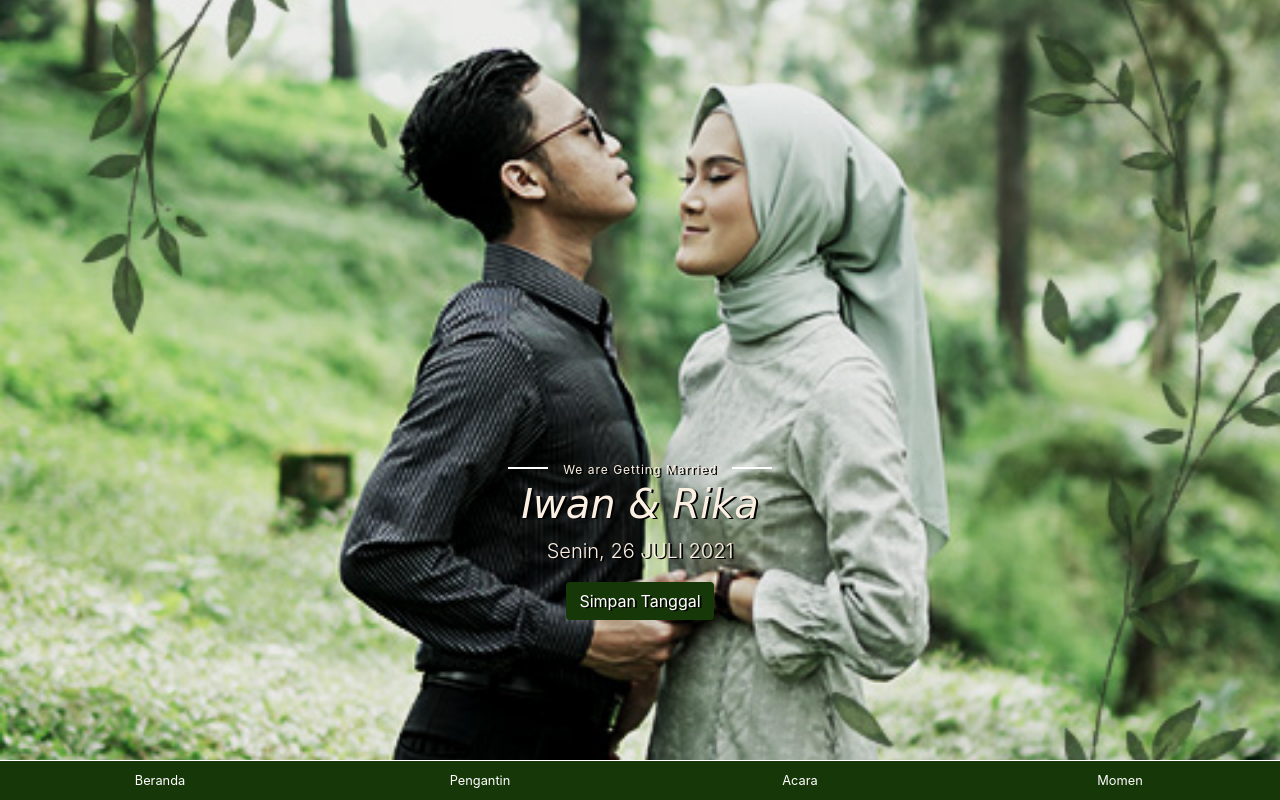
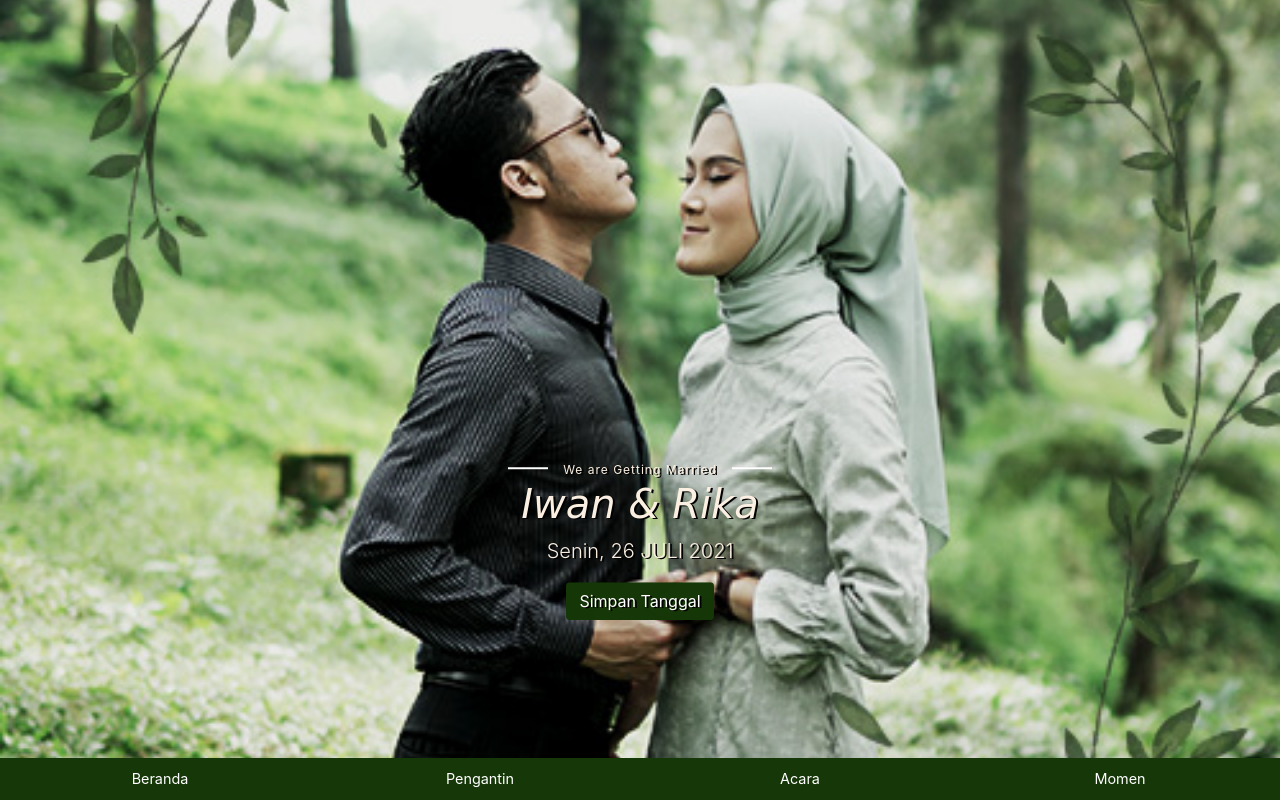
Before and after one commit to happilyafter/iwan-rika, a plain HTML site: page index.html in a window 1280 px wide. Both pictures are taken after a click on the button "Buka Undangan". Drawn offline with nearby package versions, Linux system fonts and the light colour scheme; a web font is replaced by a local one.

Commit message:
commit fix kedua

```diff
--- a/dist/css/main.css
+++ b/dist/css/main.css
@@ -83,7 +83,7 @@
 
     text-align: center;
     color: white;
-    font-size: .8rem;
+    font-size: .9rem;
 
     transition: all 0.3s ease;
     text-decoration: none;
--- a/dist/js/main.js
+++ b/dist/js/main.js
@@ -6,10 +6,12 @@ function openPage(pageName, elmnt, color) {
     tabcontent = document.getElementsByClassName("tabcontent");
     for (i = 0; i < tabcontent.length; i++) {
         tabcontent[i].style.display = "none";
+
     }
     tablinks = document.getElementsByClassName("tablink");
     for (i = 0; i < tablinks.length; i++) {
         tablinks[i].style.backgroundColor = "";
+
     }
     document.getElementById(pageName).style.display = "block";
     elmnt.style.backgroundColor = color;
@@ -47,11 +49,10 @@ function openPage(pageName, elmnt, color) {
 
     // otomasi music
     $('#modal-open').click(function() {
-        // musik.play();
+        //AOS Initialization
+        AOS.init();
+        musik.play();
     });
-
-    //AOS Initialization
-    AOS.init();
 
 
 })(jQuery);
--- a/index.html
+++ b/index.html
@@ -9,6 +9,7 @@
     <!-- Vendor CSS -->
     <link rel="stylesheet" href="https://cdn.jsdelivr.net/npm/bootstrap-icons@1.4.1/font/bootstrap-icons.css">
     <link rel="stylesheet" href="dist/vendor/bootstrap/css/bootstrap.min.css">
+    <link rel="stylesheet" href="dist/vendor/aos/aos.css">
     <link rel="stylesheet" href="https://cdn.jsdelivr.net/npm/bootstrap-icons@1.4.1/font/bootstrap-icons.css">
 
     <!-- Custom CSS -->
@@ -86,14 +87,14 @@
             <div class="row">
 
               <div class="col-12 col-lg-5 text-center p-0 m-0">
-                <img src="dist/img/profil.jpg" alt="mempelai_pria">
+                <img src="dist/img/profil.jpg" alt="mempelai_pria" >
                 <h3 class="pt-2 coreFont" >Iwan Setiawandi</h3>
                 <p class="font-weight-light">Putra dari Bapak Ujang Sopyan Abdul Djalil (Alm.) dan Ibu Iis Islah</p>
               </div>
               <div class="col-12 col-lg-2 d-flex justify-content-center align-items-center px-0 pb-3 pt-2 m-0">
                 <h1 class="coreFont">&</h1>
               </div>
-              <div class="col-12 col-lg-5 text-center p-0 m-0">
+              <div class="col-12 col-lg-5 text-center p-0 m-0" >
                 <img src="dist/img/profil2.jpg" alt="mempelai_wanit">
                 <h3 class="pt-2 coreFont">Rika Nurazizah Amd.Par</h3>
                 <p class="pb-5 font-weight-light">Putri dari Bapak Ade dan Ibu Roheni(Eni)</p>
@@ -118,9 +119,9 @@
         <div class="body-event">
 
           <div class="row d-flex justify-content-center text-center">
-            <div class="col-12 col-md-5">
+            <div class="col-12 col-md-5" >
               <div class="card bg-transparent">
-                <div class="card-body text-center">
+                <div class="card-body text-center" >
                   <h5 class="card-title">Akad</h5>
                   <i class="bi bi-calendar-event"> &nbsp Senin, 26 Juli 2021</i><br>
                   <i class="bi bi-watch"> &nbsp; 08.00 WIB s/d Selesai </i><br>
```
